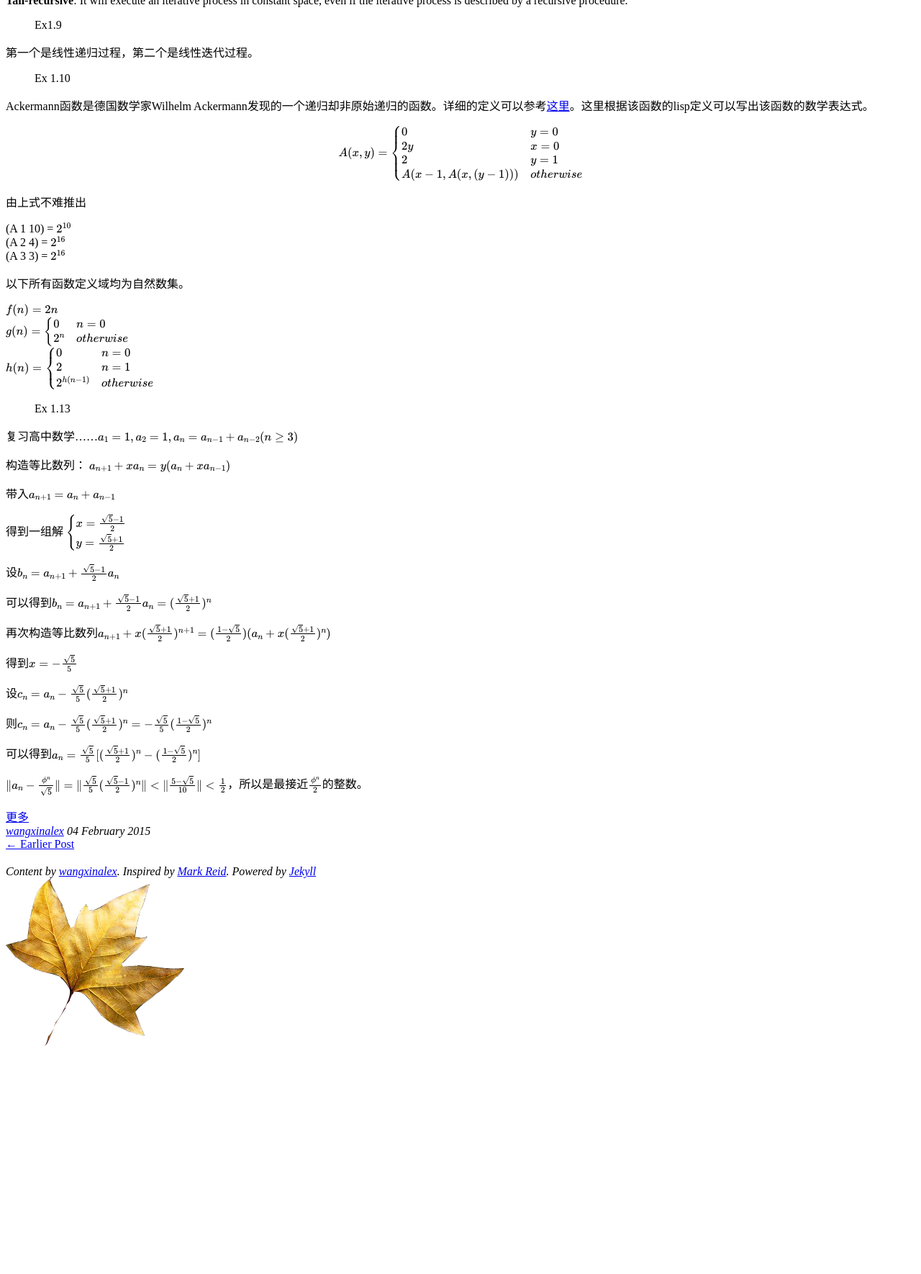
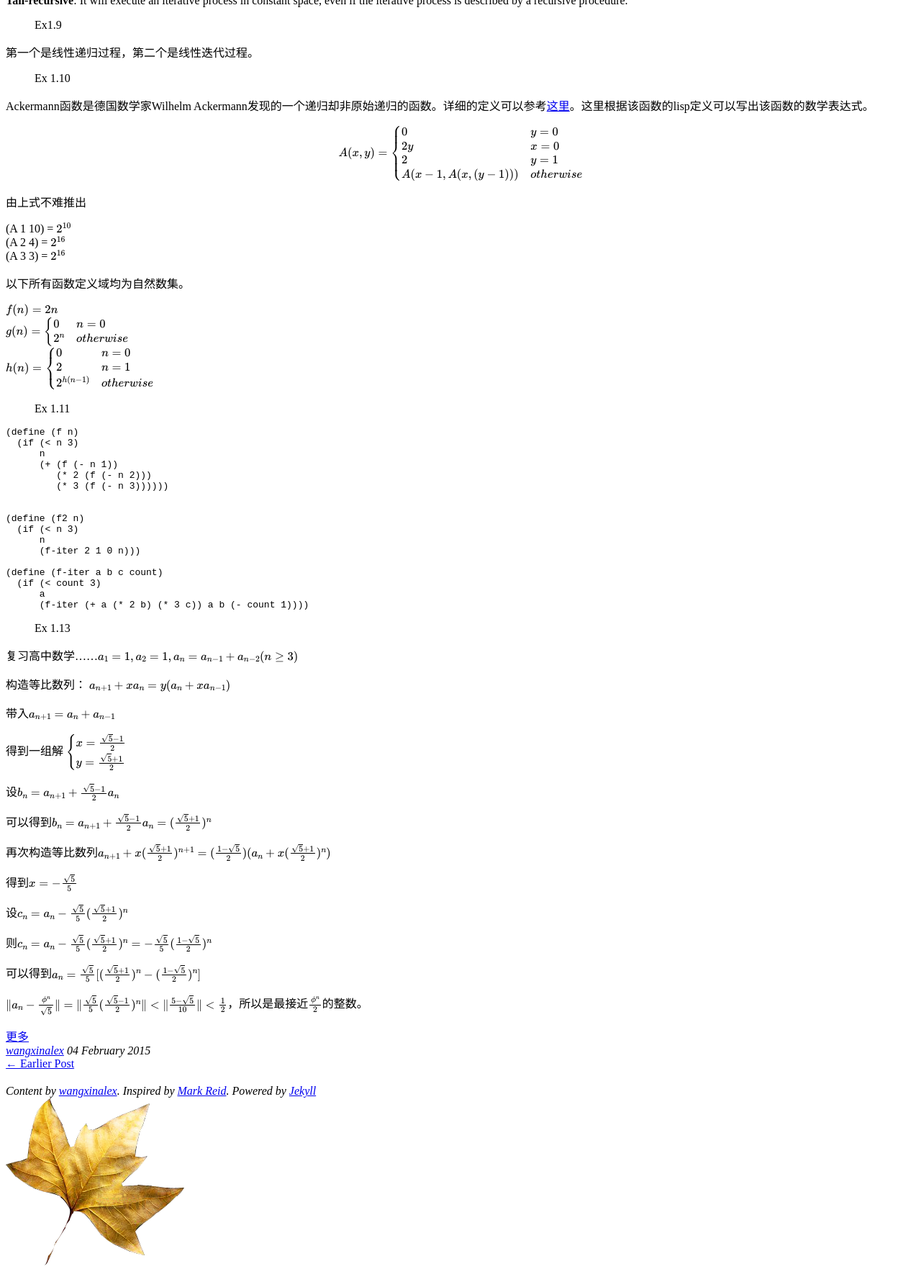
Before and after one commit to wangxinalex/wangxinalex.github.io, a Jekyll site: the page built from _posts/2015-02-04-sicp.md, in a window 1280 px wide, cut to the strip 2802-4572 px from the top of the page. Shown: the whole strip at 72% size. Built offline with Jekyll 4.4.1, drawn with Linux system fonts in a browser that asks for light colours; formulas are drawn with MathJax 3; comment, search, counter and statistics services are not loaded; before the commit the page ends 4267 px from its top, so only the background shows below that.

Commit message:
Ex 1.11 added

```diff
--- a/_posts/2015-02-04-sicp.md
+++ b/_posts/2015-02-04-sicp.md
@@ -168,6 +168,27 @@ $$h(n) = \begin{cases}
 2^{h(n - 1)} & otherwise
 \end{cases}$$
 
+> Ex 1.11
+
+<pre class="brush:erl">
+(define (f n)
+  (if (< n 3)
+      n
+      (+ (f (- n 1))
+         (* 2 (f (- n 2)))
+         (* 3 (f (- n 3))))))
+
+
+(define (f2 n)
+  (if (< n 3)
+      n
+      (f-iter 2 1 0 n)))
+
+(define (f-iter a b c count)
+  (if (< count 3)
+      a
+      (f-iter (+ a (* 2 b) (* 3 c)) a b (- count 1))))
+</pre>
 
 > Ex 1.13
 
--- a/assets/themes/mark-reid/css/screen.css
+++ b/assets/themes/mark-reid/css/screen.css
@@ -612,7 +612,7 @@ img.maruku-png { }
 	color:#FFF;
 }
 @media screen and (max-device-width:800px){
-  .emphnext, #header{
+  body, .emphnext, #header{
     font-family: 'Noto Sans', Helvetica, Arial, "Microsoft YaHei", "微软雅黑", STXihei, "华文细黑", SimSun, "宋体", sans-serif;
   }
   #site{
```
